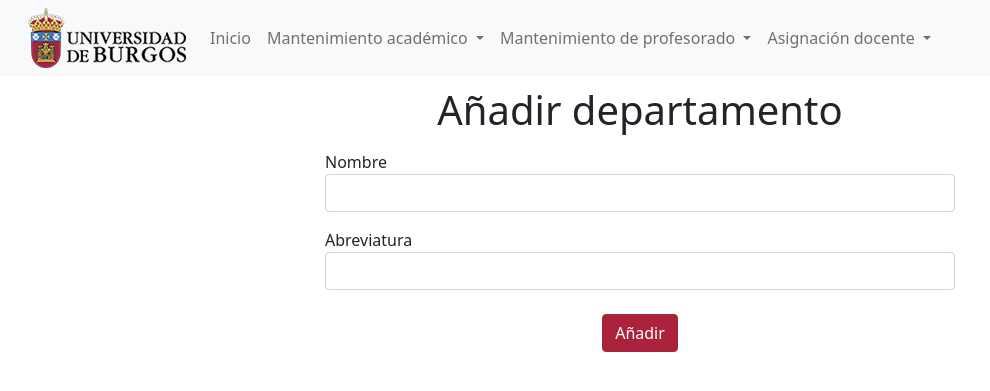
After one commit to idg0015/Aplicaci-n-de-gesti-n-del-PDI-de-un-rea-de-la-UBU, a Flask app: page /departamentos/nuevo/ in a window 1280 px wide. The commit adds this page. Shown: the top 391 px of the page, without its empty margins (0-990 px from the left). Run offline with Flask 3, Linux system fonts and the light colour scheme; some libraries are stand-ins or nearby versions.

Commit message:
Añadido CRUD de departamento

```diff
--- a/src/controllers/DepartamentoController.py
+++ b/src/controllers/DepartamentoController.py
@@ -1,7 +1,44 @@
-from flask import render_template
+from flask import render_template, redirect, url_for, abort
+
+from forms import FormDepartamento
 from models.Departamento import Departamento
 
 
 def index():
     departamentos = Departamento.get_all_json()
     return render_template('departamentos/index.html', departamentos=departamentos)
+
+def add():
+    formulario = FormDepartamento()
+    if formulario.validate_on_submit():
+        nombre = formulario.nombre.data
+        abreviatura = formulario.abreviatura.data
+        departamento = Departamento(nombre=nombre, abreviatura=abreviatura)
+        departamento.save()
+        return redirect(url_for('departamento_bp.index'))
+
+    return render_template('departamentos/form.html', form=formulario)
+
+
+def update(id_departamento):
+    departamento = Departamento.get_departamento(id_departamento)
+    if departamento is None:
+        abort(404)
+    formulario = FormDepartamento(obj=departamento)
+    formulario.submit.label.text = 'Modificar'
+
+    if formulario.validate_on_submit():
+        departamento.nombre = formulario.nombre.data
+        departamento.abreviatura = formulario.abreviatura.data
+        departamento.save()
+
+        return redirect(url_for('departamento_bp.index'))
+    return render_template('departamentos/form.html', form=formulario)
+
+
+def delete(id_departamento):
+    departamento = Departamento.get_departamento(id_departamento)
+    if departamento is None:
+        abort(404)
+    departamento.delete()
+    return redirect(url_for('departamento_bp.index'))
--- a/src/forms.py
+++ b/src/forms.py
@@ -1,7 +1,7 @@
 from flask_wtf import FlaskForm
 from wtforms import StringField, SubmitField, SelectField, HiddenField, IntegerField, FieldList, FormField, \
     SelectMultipleField
-from wtforms.validators import DataRequired, Email, URL
+from wtforms.validators import DataRequired, Email, URL, InputRequired
 
 from models.Abreviatura import Abreviatura
 from models.Centro import Centro
@@ -57,5 +57,11 @@ class FormDocente(FlaskForm):
     apellidos = StringField('Apellidos', validators=[DataRequired(message='Los apellidos son obligatorios')])
     email = StringField('Email', validators=[DataRequired(message='El email es obligatorio'),
                                              Email(message='La dirección de email no es válida')])
-    reducciones = IntegerField('Reducciones', validators=[DataRequired(message='Las reducciones son obligatorias')])
+    reducciones = IntegerField('Reducciones', validators=[InputRequired(message='Las reducciones son obligatorias')])
     submit = SubmitField('Añadir')
+
+
+class FormDepartamento(FlaskForm):
+    nombre = StringField('Nombre', validators=[DataRequired(message='El nombre es obligatorio')])
+    abreviatura = StringField('Abreviatura', validators=[DataRequired(message='La abreviatura es obligatoria')])
+    submit = SubmitField('Añadir')
--- a/src/static/scripts.js
+++ b/src/static/scripts.js
@@ -201,7 +201,7 @@ $(document).ready(function () {
                 "Id", "Nombre", "Abreviatura",
                 {
                     name: 'Acciones',
-                    formatter: (_, row) => gridjs.html(`<a class="icono" href="#" onclick="alert( '${row.cells[0].data}');"><i class="bi bi-pencil-square"></i></a> <a href="#" class="icono" onclick="alert( '${row.cells[0].data}');"><i class="bi bi-trash3-fill"></i></a>`)
+                    formatter: (_, row) => gridjs.html(`<a class="icono" href="/departamentos/${row.cells[0].data}"><i class="bi bi-pencil-square"></i></a> <a href="/departamentos/eliminar/${row.cells[0].data}" class="icono" onclick="return confirm('¿Está seguro de eliminar el departamento? Se eliminarán sus áreas y todo lo relacionado con ellas.')"><i class="bi bi-trash3-fill"></i></a>`)
                 },
             ],
             language: gridjs.l10n.esES,
--- /dev/null
+++ b/src/templates/departamentos/form.html
@@ -0,0 +1,41 @@
+{% extends "base/base_template.html" %}
+{% block title %}
+    {% if form.nombre.data %}
+        {{ form.nombre.data }}
+    {% else %}
+        Añadir departamento
+    {% endif %}
+{% endblock %}
+{% block content %}
+    {% if form.nombre.data %}
+        <h1 class="text-center">{{ form.nombre.data }}</h1>
+    {% else %}
+        <h1 class="text-center">Añadir departamento</h1>
+    {% endif %}
+    <form action="" method="post" novalidate class="form-centro">
+        {{ form.hidden_tag() }}
+        <div class="mt-3 mb-3">
+            {{ form.nombre.label(class_="col-sm-2") }}
+            <div>
+                {{ form.nombre(class_="form-control") }}
+            </div>
+
+            {% for error in form.nombre.errors %}
+                <span style="color: red;">{{ error }}</span>
+            {% endfor %}
+        </div>
+        <div class="mt-3 mb-3">
+            {{ form.abreviatura.label(class_="col-sm-2") }}
+            <div>
+                {{ form.abreviatura(class_="form-control") }}
+            </div>
+
+            {% for error in form.abreviatura.errors %}
+                <span style="color: red;">{{ error }}</span>
+            {% endfor %}
+        </div>
+        <div class="text-center mt-4">
+            {{ form.submit(class_="btn btn-primary") }}
+        </div>
+    </form>
+{% endblock %}
--- a/src/templates/departamentos/index.html
+++ b/src/templates/departamentos/index.html
@@ -4,7 +4,7 @@
 
 {% block content %}
     <h1 class="text-center">Departamentos</h1>
-    <a href="#" class="btn btn-primary btn-nuevo">Nuevo</a>
+    <a href="{{ url_for('departamento_bp.add') }}" class="btn btn-primary btn-nuevo">Nuevo</a>
     <div id="tablaDepartamentos" class="text-center"></div>
     <script>
         let departamentos = JSON.parse('{{ departamentos | default([])| tojson }}');
```
Also changed, not shown: src/models/Departamento.py (+12 -0 lines), src/routes/departamento_bp.py (+11 -1 lines).
